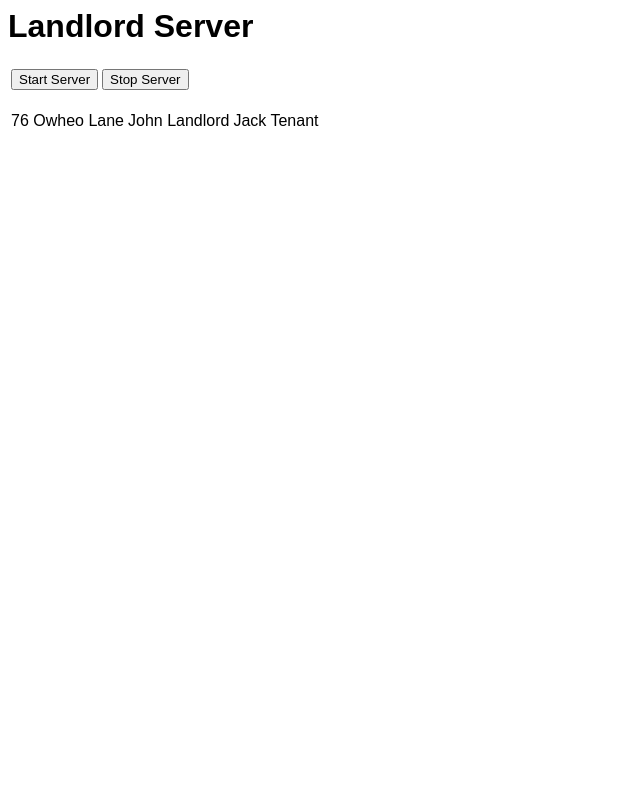
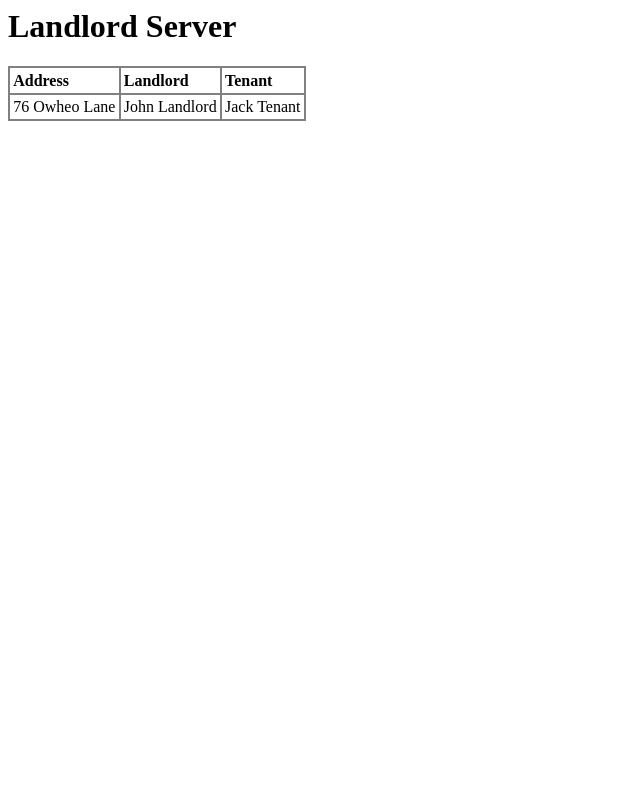
Before and after one commit to kurtwedding/COSC349Assignment1, a PHP site: page / in a window 1280 px wide. Shown: the whole page, without its empty margins (0-640 px from the left). Run offline with PHP 8.4, Linux system fonts and the light colour scheme; data comes from the database, SQL or seed files in the repository.

Commit message:
not working :((

```diff
--- a/www/landlord/index.php
+++ b/www/landlord/index.php
@@ -1,14 +1,25 @@
 <!DOCTYPE HTML PUBLIC "-//IETF//DTD HTML//EN">
-<HTML>
-    <HEAD>
-        <TITLE>Landlord Server</TITLE>
-        <STYLE>
-        BODY {font-family: Arial, Helvetica, sans-serif; font-size: 12pt}
-        </STYLE>
-    </HEAD>
-    <BODY>
-        <H1>Landlord Server</H1>
-        <table>
+<html>
+    <head>
+        <title>Landlord Server</title>
+        <style>
+        th {
+            text-align: left;
+        }
+
+        table, th, td{
+            border: 2px solid grey;
+            border-collapse: collapse;
+        }
+
+        th, td{
+            padding: 0.2em;
+        }
+        </style>
+    </head>
+    <body>
+        <h1>Landlord Server</h1>
+        <!-- <table>
             <tr>
                 <td>
                     <form action="landlordserver.php" method="post">
@@ -21,17 +32,18 @@
                     </form>
                 </td>
             </tr>
-        </table>
-        <table>
-        <?php
+        </table> -->
+        <table border=1>
+            <tr><th>Address</th><th>Landlord</th><th>Tenant</th></tr>
+            <?php
             $db_host = '192.168.56.13';
             $db_name = 'fvision';
             $db_user = 'landlord';
-            $db_pwd = 'landlordpassword';
+            $db_passwd = 'landlordpassword';
 
             $pdo_dsn = "mysql:host=$db_host;dbname=$db_name";
 
-            $pdo = new PDO($pdo_dsn, $db_user, $db_pwd);
+            $pdo = new PDO($pdo_dsn, $db_user, $db_passwd);
 
             $q = $pdo->query("SELECT * FROM properties");
 
@@ -40,5 +52,6 @@
             }
 
             ?>
-    </BODY>
-</HTML>
+        </table>
+    </body>
+ </html>
```
Also changed, not shown: www/landlordserver.php (deleted, +0 -48 lines), 2 other files.
